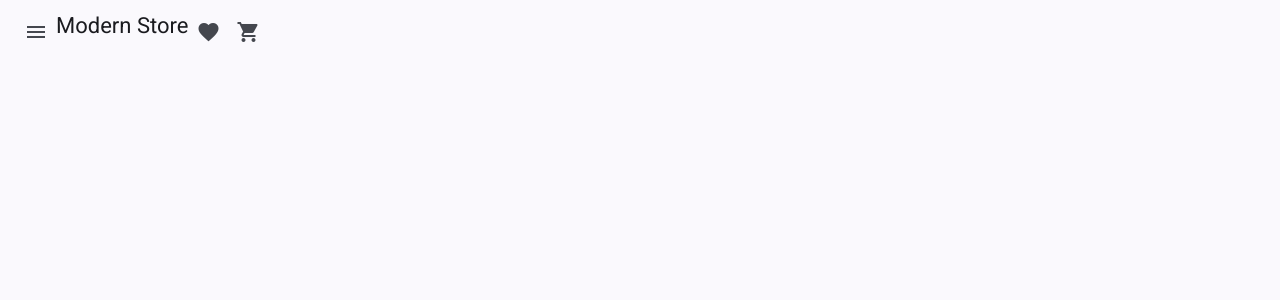
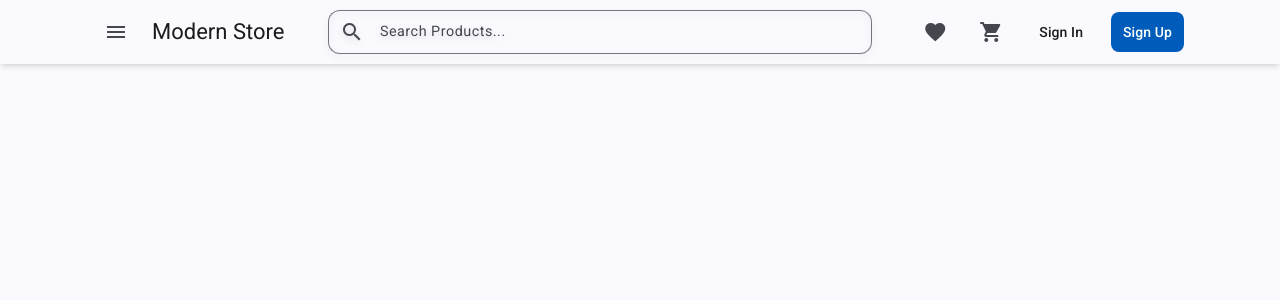
Before and after one commit to salahel-sadany/ecommerce, an Angular app: page / in a window 1280 px wide. Shown: the top 300 px of the page. Built offline with nearby package versions, Linux system fonts and the light colour scheme.

Commit message:
feat: enhance header layout and styling with Angular Material and Tailwind CSS

```diff
--- a/src/app/layout/header/header.html
+++ b/src/app/layout/header/header.html
@@ -1,23 +1,30 @@
-<mat-toolbar>
-  <div class="wrapper flex">
-    <button matIconButton class="example-icon" aria-label="Example icon-button with menu icon">
+<mat-toolbar class="px-24! py-8! gap-4 shadow-md">
+  <button matIconButton>
     <mat-icon>menu</mat-icon>
   </button>
 
+  <a href="/">
     <h1>Modern Store</h1>
+  </a>
 
-    <span class="example-spacer"></span>
+  <mat-form-field
+    appearance="outline"
+    subscriptSizing="dynamic"
+    class="mx-auto basis-1/2 drop-shadow-md"
+  >
+    <mat-icon matPrefix>search</mat-icon>
+    <input matInput placeholder="Search Products..." />
+  </mat-form-field>
 
-    <button
-      matIconButton
-      class="example-icon favorite-icon"
-      aria-label="Example icon-button with heart icon"
-    >
+  <button matIconButton>
     <mat-icon>favorite</mat-icon>
   </button>
 
-    <button matIconButton class="example-icon" aria-label="Example icon-button with share icon">
+  <button matIconButton>
     <mat-icon>shopping_cart</mat-icon>
   </button>
-  </div>
+
+  <button matButton="text">Sign In</button>
+
+  <button matButton="filled">Sign Up</button>
 </mat-toolbar>
--- a/src/app/layout/header/header.scss
+++ b/src/app/layout/header/header.scss
@@ -1,3 +1,10 @@
-.example-spacer {
-  flex: 1 1 auto;
+@use '@angular/material' as mat;
+
+:host {
+  @include mat.form-field-overrides(
+    (
+      container-vertical-padding: 0.65rem,
+      container-height: 50%,
+    )
+  );
 }
--- a/src/app/layout/header/header.ts
+++ b/src/app/layout/header/header.ts
@@ -1,11 +1,13 @@
 import { Component } from '@angular/core';
-import { MatIconButton } from '@angular/material/button';
+import { MatButton, MatIconButton } from '@angular/material/button';
+import { MatFormField, MatPrefix } from '@angular/material/form-field';
 import { MatIcon } from '@angular/material/icon';
+import { MatInput } from '@angular/material/input';
 import { MatToolbar } from '@angular/material/toolbar';
 
 @Component({
   selector: 'app-header',
-  imports: [MatToolbar, MatIcon, MatIconButton],
+  imports: [MatToolbar, MatIcon, MatIconButton, MatButton, MatFormField, MatInput, MatPrefix],
   templateUrl: './header.html',
   styleUrl: './header.scss',
 })
--- a/src/styles.scss
+++ b/src/styles.scss
@@ -15,6 +15,28 @@ html {
       ),
       typography: Roboto,
       density: 0,
+    )
+  );
+
+  @include mat.icon-button-overrides(
+    (
+      container-shape: 0.5rem,
+    )
+  );
+
+  @include mat.button-overrides(
+    (
+      filled-container-shape: 0.5rem,
+      filled-horizontal-padding: 0.75rem,
+      text-container-shape: 0.5rem,
+      text-horizontal-padding: 0.75rem,
+    )
+  );
+
+  @include mat.form-field-overrides(
+    (
+      outlined-container-shape: 0.75rem,
+      container-text-size: 0.9rem,
     )
   );
 }
--- a/src/tailwind.css
+++ b/src/tailwind.css
@@ -1 +1,5 @@
 @import 'tailwindcss';
+
+@utility wrapper {
+  @apply mx-auto w-full max-w-7xl px-4 sm:px-6 lg:px-8;
+}
```
Lines whose indentation alone changed are shown as unchanged.
